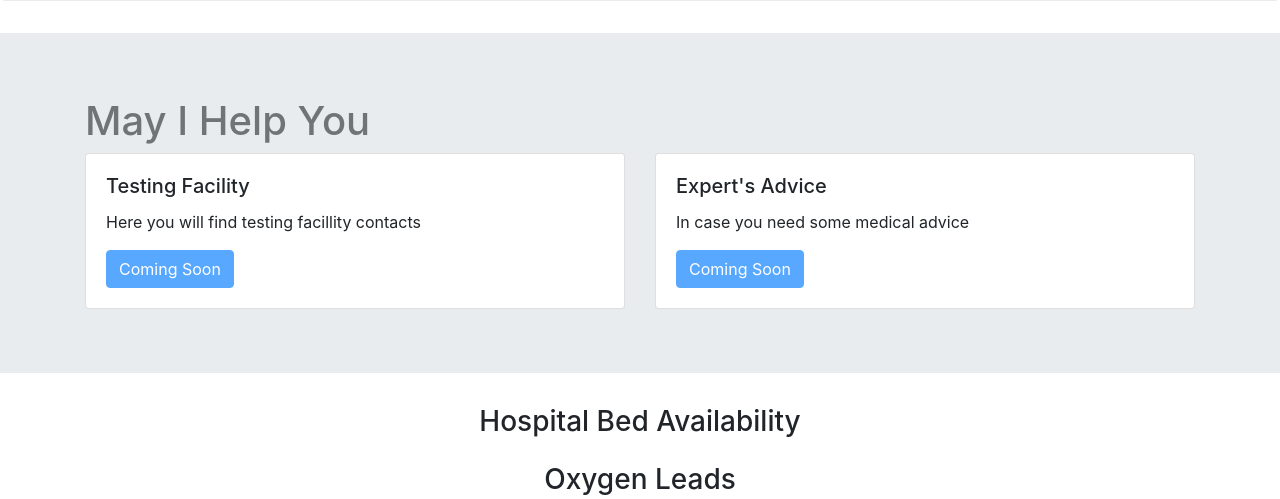
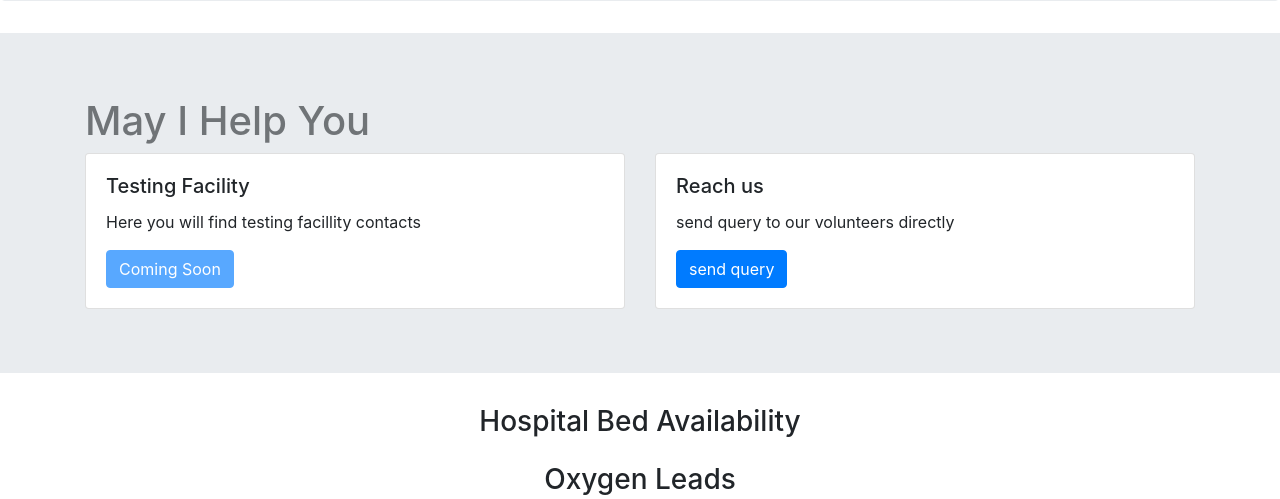
Before and after one commit to aritro-rakshit/Sahajya, a Flask app: template templates/index.html in a window 1280 px wide. Shown: the part 557-1056 px from the top of the page. Run offline with Flask 2, Linux system fonts and the light colour scheme; the template is opened without the code that fills it, so the values that code supplies are empty; some libraries are stand-ins or nearby versions.

Commit message:
contact form

```diff
--- a/app.py
+++ b/app.py
@@ -1,5 +1,6 @@
-from flask import Flask, render_template
+from flask import Flask, render_template,request
 import urllib.request, json
+import requests
 
 app = Flask(__name__)
 headings=[]
@@ -50,6 +51,21 @@ def home():
         C_1.append(x)
         i=i+1
     return render_template('index.html', heading=headings, data=B, heading_1=headings_1, data_1=B_1)
+@app.route("/contact", methods =["GET", "POST"])
+def contact():
+    if request.method == "POST":
+       name_1 = request.form.get("name_1")
+       contact_1 = request.form.get("contact_1")
+       query_1 = request.form.get("query_1")
+       msg=[name_1,contact_1,query_1]
+       base_url = 'https://api.telegram.org/bot1666558244:AAEX4roH11bGFKUhV_e9MFHCl7iA1UP3S6Q/sendMessage?chat_id=-583194863&text=Name:{}'.format(msg[0])
+       requests.get(base_url)
+       base_url1 = 'https://api.telegram.org/bot1666558244:AAEX4roH11bGFKUhV_e9MFHCl7iA1UP3S6Q/sendMessage?chat_id=-583194863&text=Contact:{}'.format(msg[1])
+       requests.get(base_url1)
+       base_url2 = 'https://api.telegram.org/bot1666558244:AAEX4roH11bGFKUhV_e9MFHCl7iA1UP3S6Q/sendMessage?chat_id=-583194863&text=Query:{}'.format(msg[2])
+       requests.get(base_url2)
+
+    return render_template('contact.html')
 
 if __name__ == "__main__":
     app.run(use_reloader = True,debug=True)
--- a/requirements.txt
+++ b/requirements.txt
@@ -1,3 +1,5 @@
 Flask==1.1.2
 urllib3==1.26.2
 gunicorn==20.1.0
+requests==2.25.0
+requests-oauthlib==1.3.0
--- a/templates/index.html
+++ b/templates/index.html
@@ -84,9 +84,9 @@
             <div class="col-sm-6">
               <div class="card">
                 <div class="card-body">
-                  <h5 class="card-title">Expert's Advice</h5>
-                  <p class="card-text">In case you need some medical advice</p>
-                  <a href="#" class="btn btn-primary disabled">Coming Soon</a>
+                  <h5 class="card-title">Reach us</h5>
+                  <p class="card-text">send query to our volunteers directly</p>
+                  <a href="/contact" class="btn btn-primary ">send query</a>
                 </div>
               </div>
             </div>
```
Also changed, not shown: templates/contact.html (+4 -4 lines).
